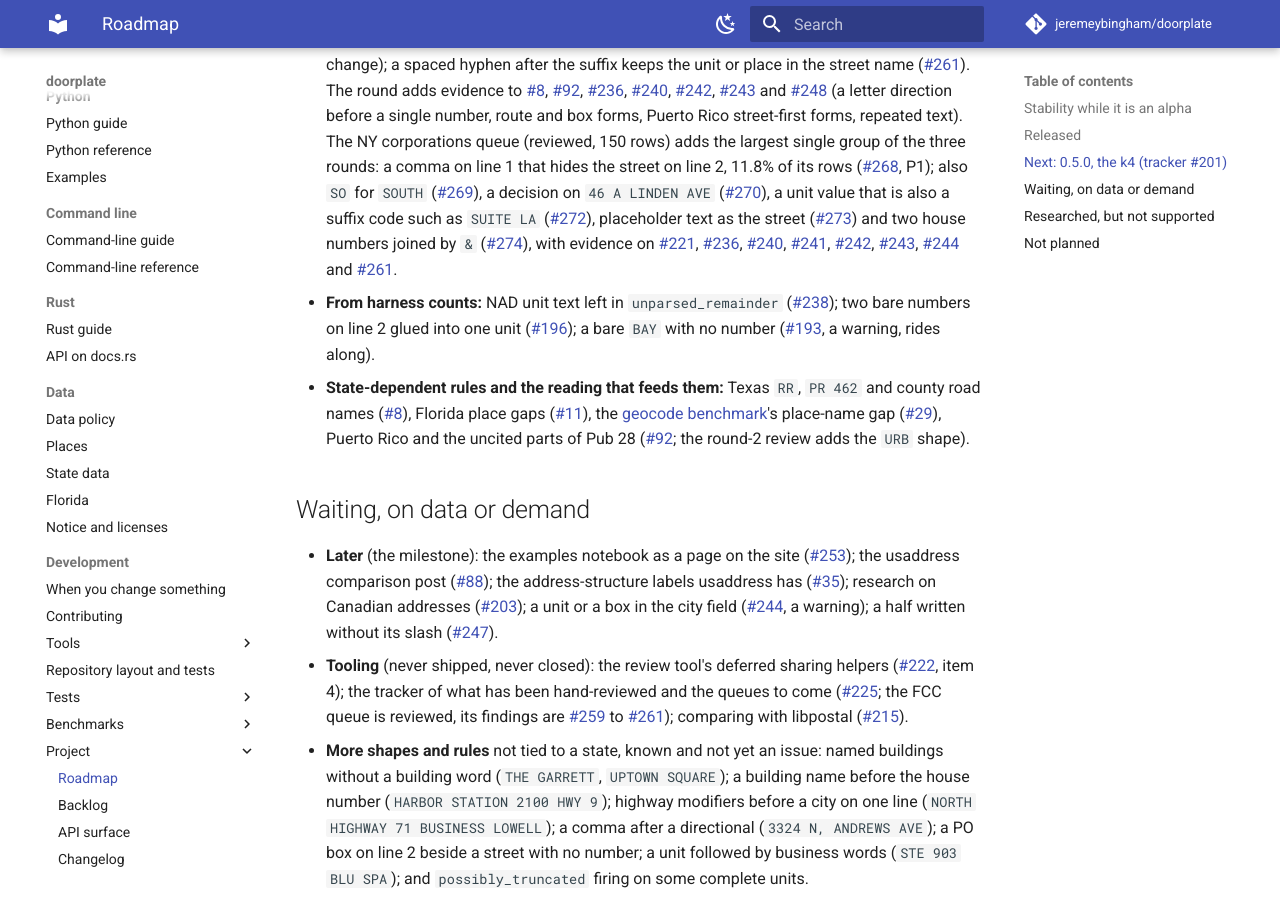
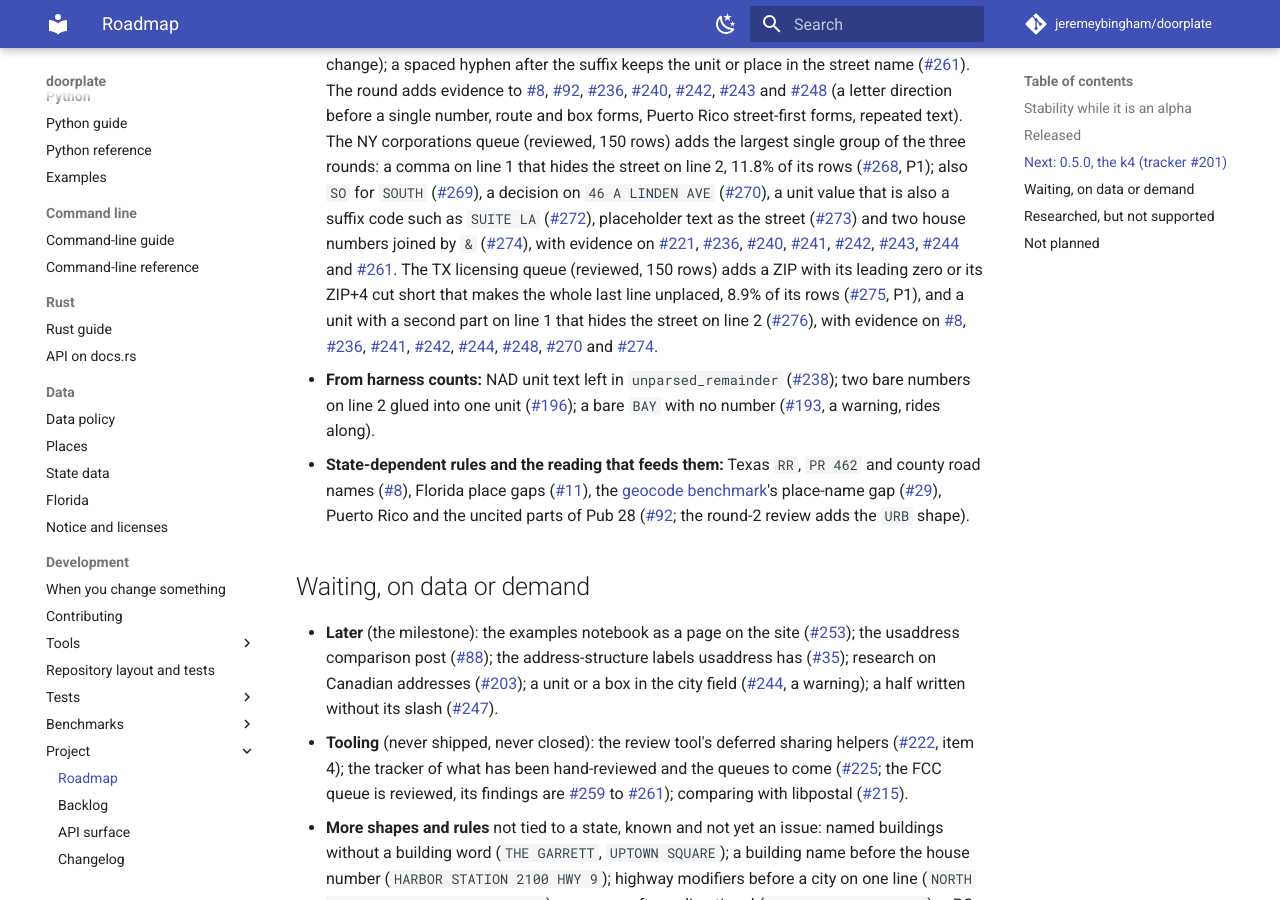
Before and after one commit to jeremeybingham/doorplate, an MkDocs documentation site: the page built from docs/roadmap.md, in a window 1280 px wide and 900 px high, scrolled down 2181 px. Built offline with MkDocs 1.6.1 and Material for MkDocs 9.7.7, drawn with Linux system fonts in a browser that asks for light colours; comment, search, counter and statistics services are not loaded.

Commit message:
Roadmap and backlog: the TX licensing review, issues #275 and #276 (#225)
Co-Authored-By: Claude Sonnet 5.5 <noreply@anthropic.com>

```diff
--- a/docs/backlog.md
+++ b/docs/backlog.md
@@ -3,7 +3,7 @@
 How the open issues are sorted, what the labels and milestones mean, and how work moves from an issue to a
 release. The current plan is in [`roadmap.md`](roadmap.md); this page is the rules. It replaces the
 definitions that lived in the body of issue #103 (the backlog review), which now only holds its history.
-**Last reviewed 2026-10-28 (#237, #255, #225), against the issues up to #274.**
+**Last reviewed 2026-10-28 (#237, #255, #225), against the issues up to #276.**
 
 ## The release plan
 
@@ -15,7 +15,7 @@ project has no users and the foundation went quickly; it saves a version and a r
 |---|---|---|
 | **0.4.0** | **Phase 1, the foundation:** the architecture (state data folded into the core, an extension-ready lexicon) and the breaking API cleanup, with the key unchanged (`k2`) and no parsing changes. **Phase 2, the `k3`:** the parser rules already listed in #138, key-affecting or not (warnings and diagnostics included), cut together; the list is closed (see "Scope" below) | Phase 1 ends at the **checkpoint**: zero key differences with 0.3.1 over the large sources, and those keys frozen as the baseline. The release: the measured before and after against that baseline, in [`key-format.md`](key-format.md) ("Changing the key"). The checkpoint passed on 2026-10-23 (commit `1819acd`: zero differences over 36.9M rows) |
 | **0.4.x** | **Tooling, documentation and extensibility**, no key change, released as **0.4.1** (decided 2026-10-27): the custom layer (#3), the anonymizer (#105), `doorplate.compat` (#36), faster columns (#24), harness scorers (#112), review tool v2 (#132), per-state counts (#53), the documentation site (#107, #229) and coverage (#211): all done and released as 0.4.1 on 2026-10-28 (the site, #107 and #229, was closed 2026-10-28; what follows the release is #252). Milestone closed after #252 |  Tracker #200; the release checklist in `CONTRIBUTING.md` |
-| **0.5.0** | The next key-changing release, the `k4`: the parser rules that change keys (#131 first, then the evidence from the three reviews of real rows: #236, #238, #240 to #243, #248, #259 to #261, #268 to #270, #272 to #274; and #196, #29, #11, #8, #92, #221; #193 rides along). Held until the 0.4.x work has produced evidence, which it has | Tracker #201; the measured before and after against the `k3` keys, as for the `k3` |
+| **0.5.0** | The next key-changing release, the `k4`: the parser rules that change keys (#131 first, then the evidence from the three reviews of real rows: #236, #238, #240 to #243, #248, #259 to #261, #268 to #270, #272 to #276; and #196, #29, #11, #8, #92, #221; #193 rides along). Held until the 0.4.x work has produced evidence, which it has | Tracker #201; the measured before and after against the `k3` keys, as for the `k3` |
 | **Later** | Wanted, not planned for a release: new API surface, anything waiting on demand or a decision (#35, #88, #203, #244, #247) | |
 | **Tooling** | Tooling that is not planned for a release (the harness, review tool, benchmarks and CI items waiting for a rule or a decision): never shipped, never closed. Now holds #215 (libpostal), #222 (the review helpers still deferred), #225 (the review tracker) | |
 
--- a/docs/roadmap.md
+++ b/docs/roadmap.md
@@ -5,7 +5,7 @@ What is planned, what depends on what, and what is deliberately not planned.
 messy addresses it sees, the sooner the items below that need them can happen. To send
 some, see [Sharing messy data](../CONTRIBUTING.md#sharing-messy-data).
 
-**Last reviewed 2026-10-28, against the issues up to #274.** The rules for the labels, the milestones and the order are in
+**Last reviewed 2026-10-28, against the issues up to #276.** The rules for the labels, the milestones and the order are in
 [`backlog.md`](backlog.md); the two trackers are #200 (0.4.x) and #201 (0.5.0, the `k4`).
 
 ## Stability while it is an alpha
@@ -59,7 +59,7 @@ scheduled; each rule needs a source, an invented corpus case, and a row-by-row m
 - **From the third review** (#225, the FCC amateur licensees against usaddress; 150 of 150 rows answered): care-of text at the front with no separator takes the whole line,
   key `None` and no warning (#259; a warning could come before the `k4`); a `PO BOX` on line 2 whose number equals the ZIP loses its number and leaves a stray `PO BOX` (#260, `version:O`,
   no key change); a spaced hyphen after the suffix keeps the unit or place in the street name (#261). The round adds evidence to #8, #92, #236, #240, #242, #243 and #248
-  (a letter direction before a single number, route and box forms, Puerto Rico street-first forms, repeated text). The NY corporations queue (reviewed, 150 rows) adds the largest single group of the three rounds: a comma on line 1 that hides the street on line 2, 11.8% of its rows (#268, P1); also `SO` for `SOUTH` (#269), a decision on `46 A LINDEN AVE` (#270), a unit value that is also a suffix code such as `SUITE LA` (#272), placeholder text as the street (#273) and two house numbers joined by `&` (#274), with evidence on #221, #236, #240, #241, #242, #243, #244 and #261.
+  (a letter direction before a single number, route and box forms, Puerto Rico street-first forms, repeated text). The NY corporations queue (reviewed, 150 rows) adds the largest single group of the three rounds: a comma on line 1 that hides the street on line 2, 11.8% of its rows (#268, P1); also `SO` for `SOUTH` (#269), a decision on `46 A LINDEN AVE` (#270), a unit value that is also a suffix code such as `SUITE LA` (#272), placeholder text as the street (#273) and two house numbers joined by `&` (#274), with evidence on #221, #236, #240, #241, #242, #243, #244 and #261. The TX licensing queue (reviewed, 150 rows) adds a ZIP with its leading zero or its ZIP+4 cut short that makes the whole last line unplaced, 8.9% of its rows (#275, P1), and a unit with a second part on line 1 that hides the street on line 2 (#276), with evidence on #8, #236, #241, #242, #244, #248, #270 and #274.
 - **From harness counts:** NAD unit text left in `unparsed_remainder` (#238); two bare numbers on line 2 glued into one unit (#196); a bare `BAY` with no number
   (#193, a warning, rides along).
 - **State-dependent rules and the reading that feeds them:** Texas `RR`, `PR 462` and county road names (#8), Florida place gaps (#11), the
```
